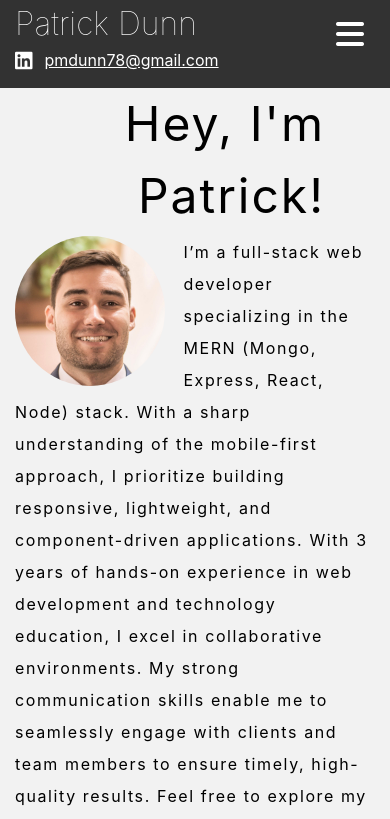
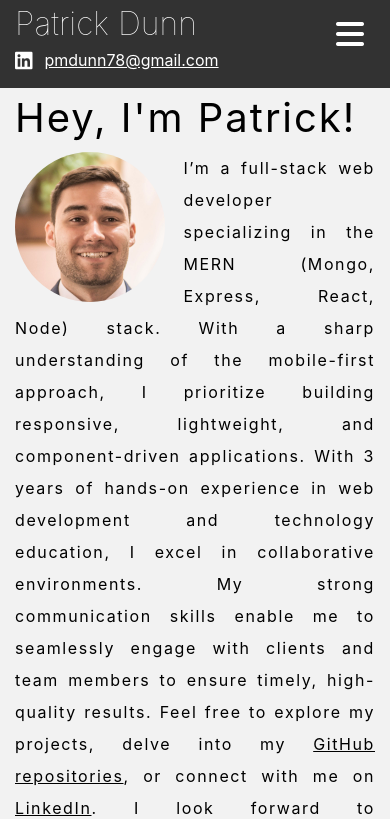
Before and after one commit to knightmac19/portfolio-2024, a React (Create React App) app: page / in a window 390 px wide. Shown: the top 819 px of the page. Built offline with nearby package versions, Linux system fonts and the light colour scheme; some icons are missing.

Commit message:
justify about me text evenly

```diff
--- a/src/index.css
+++ b/src/index.css
@@ -237,6 +237,14 @@ nav a:active {
   text-align: right;
   margin-right: 50px;
 }
+
+.about-me-text {
+  /* inline-size: 600px;
+  overflow-wrap: break-word; */
+  text-align: justify;
+}
+
+/* modal */
 .modal {
   position: fixed;
   left: 0;
@@ -551,6 +559,12 @@ footer i:hover {
 }
 
 @media (max-width: 500px) {
+  .about-me .text-wrapper .header-md {
+    text-align: left;
+    font-size: 2.5rem;
+    margin-right: 0;
+  }
+
   .about-me img {
     width: 150px;
     margin-right: 1.15rem;
```
